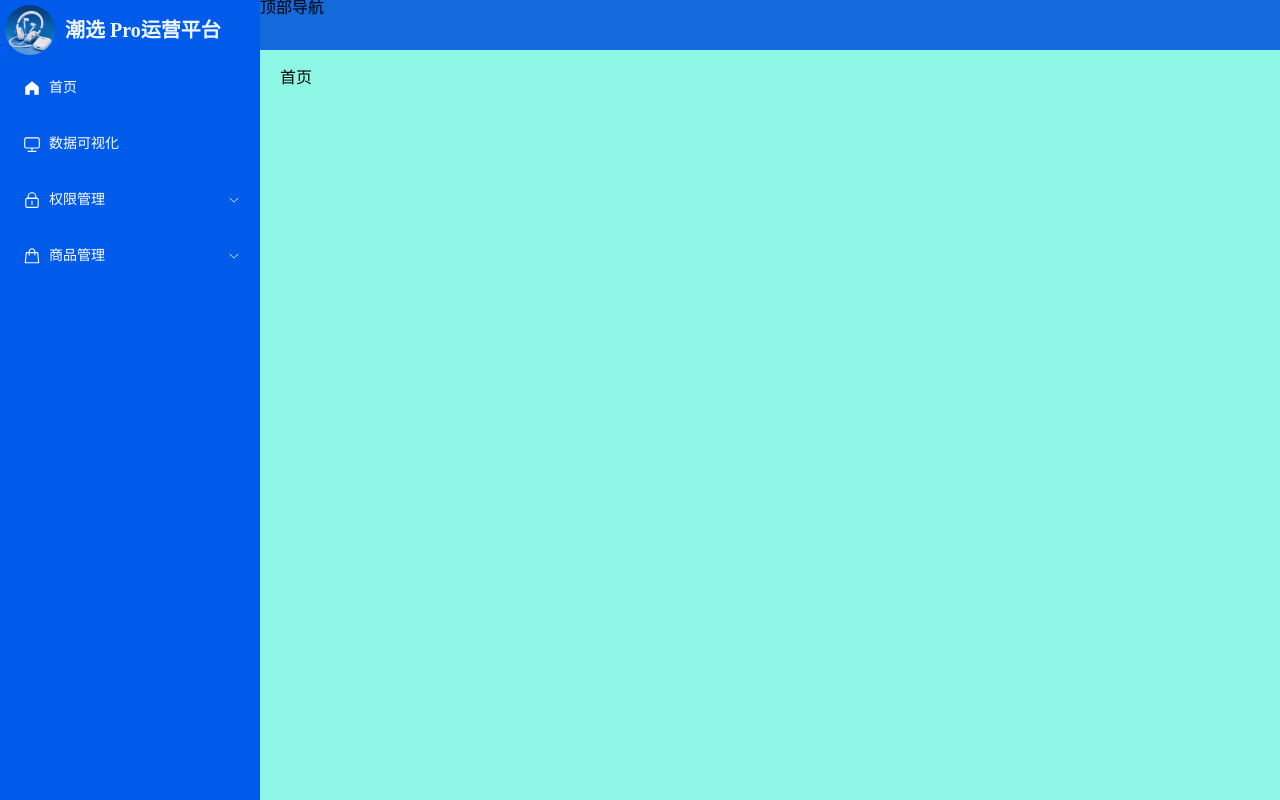
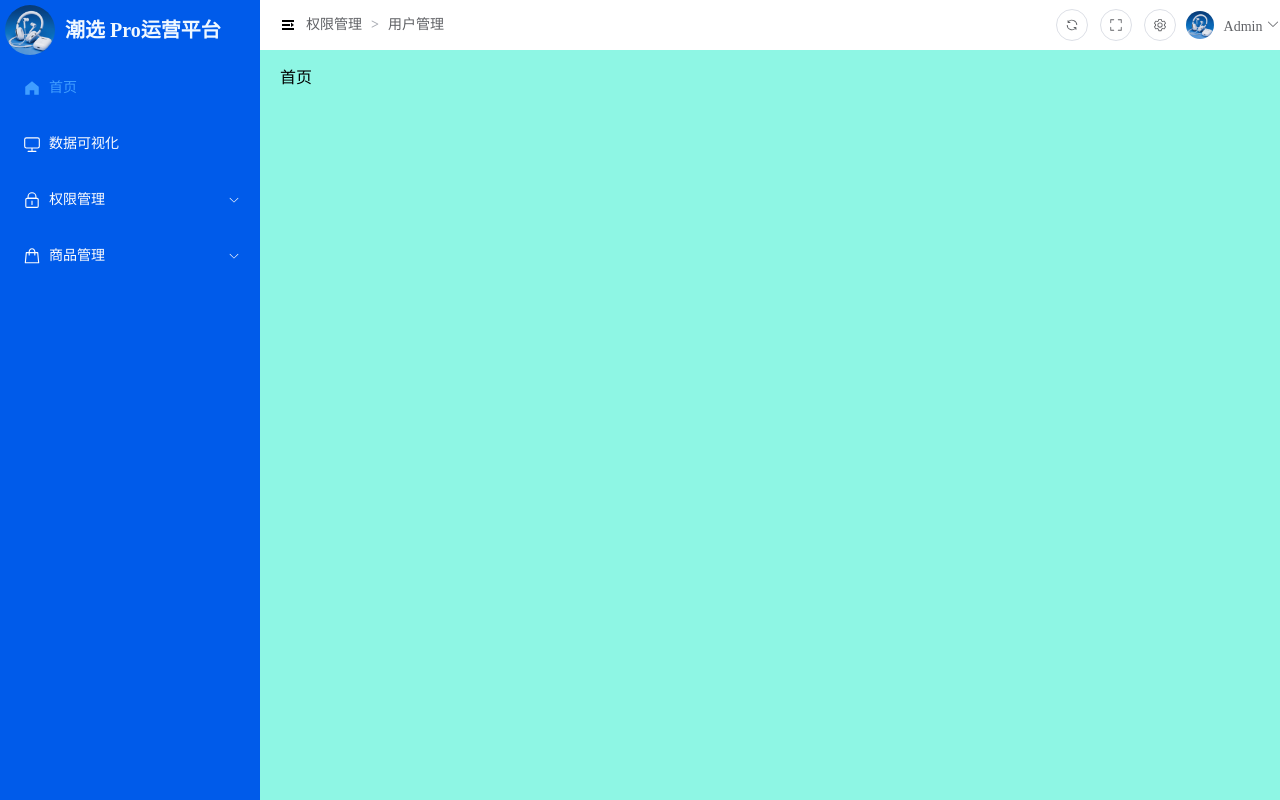
Before and after one commit to LIU2020822LMC/LIU2020822LMC-vue3-Ts-admin-project-GuiGuZhenXuan, a Vue app: page /#/home in a window 1280 px wide. Built offline with nearby package versions, Linux system fonts and the light colour scheme.

Commit message:
feat: 路由菜单栏细节补充以及顶部tabbar组件静态搭建与拆分

```diff
--- a/src/layout/index.vue
+++ b/src/layout/index.vue
@@ -5,13 +5,20 @@
       <Logo />
       <el-scrollbar class="Scrollbar">
         <!-- 菜单组件 -->
-        <el-menu background-color="#005bea" text-color="#fdfdfd">
+        <el-menu
+          background-color="#005bea"
+          text-color="#fdfdfd"
+          :default-active="route.path"
+        >
           <Menu :menuList="userStore.menuList" />
         </el-menu>
       </el-scrollbar>
     </div>
     <!-- 顶部导航 -->
-    <div class="layout_tabbar">顶部导航</div>
+    <div class="layout_tabbar">
+      <!--layout组件的顶部导航-->
+      <tabbar />
+    </div>
     <!-- 内容展示区域 -->
     <div class="layout_main">
       <Main />
@@ -23,8 +30,12 @@
 import Logo from './Logo/index.vue'
 import Menu from './menu/index.vue'
 import Main from '@/views/main/index.vue'
+import { useRoute } from 'vue-router'
+import tabbar from './tabbar/index.vue'
 // 获取用户相关的小仓库
 import useUserStore from '@/store/modules/user'
+
+const route = useRoute()
 
 const userStore = useUserStore()
 </script>
@@ -49,7 +60,6 @@ const userStore = useUserStore()
   .layout_tabbar {
     width: calc(100% - #{$base-menu-width});
     height: $base-tabbar-height;
-    background-color: #146ada;
     position: fixed;
     top: 0px;
     left: $base-menu-width;
--- a/src/layout/menu/index.vue
+++ b/src/layout/menu/index.vue
@@ -1,5 +1,4 @@
 <template>
-  <div>
   <template v-for="item in menuList" :key="item.path">
     <!-- 没有子路由 -->
     <el-menu-item
@@ -7,10 +6,10 @@
       :index="item.path"
       @click="goRouter"
     >
-        <template #title>
       <el-icon>
         <component :is="item.meta.icon"></component>
       </el-icon>
+      <template #title>
         <span>{{ item.meta.title }}</span>
       </template>
     </el-menu-item>
@@ -24,10 +23,10 @@
       :index="item.children[0].path"
       @click="goRouter"
     >
-        <template #title>
       <el-icon>
         <component :is="item.children[0].meta.icon"></component>
       </el-icon>
+      <template #title>
         <span>{{ item.children[0].meta.title }}</span>
       </template>
     </el-menu-item>
@@ -46,7 +45,6 @@
       <CustomMenu :menuList="item.children" />
     </el-sub-menu>
   </template>
-  </div>
 </template>
 
 <script setup lang="ts">
--- /dev/null
+++ b/src/layout/tabbar/index.vue
@@ -0,0 +1,57 @@
+<template>
+  <div class="tabbar">
+    <div class="tabbar_left">
+      <el-icon style="margin-right: 10px">
+        <Expand />
+      </el-icon>
+      <!-- 左侧面包屑 -->
+      <el-breadcrumb separator=">">
+        <el-breadcrumb-item>权限管理</el-breadcrumb-item>
+        <el-breadcrumb-item>用户管理</el-breadcrumb-item>
+      </el-breadcrumb>
+    </div>
+    <div class="tabbar_right">
+      <el-button icon="Refresh" circle />
+      <el-button icon="FullScreen" circle />
+      <el-button icon="Setting" circle />
+      <img
+        src="../../../public/logo.png"
+        style="width: 28px; height: 28px; margin-left: 10px; border-radius: 50%"
+      />
+      <!-- 下拉菜单 -->
+      <el-dropdown style="margin-left: 10px">
+        <span>
+          Admin
+          <el-icon>
+            <arrow-down />
+          </el-icon>
+        </span>
+        <template #dropdown>
+          <el-dropdown-menu>
+            <el-dropdown-item>退出登录</el-dropdown-item>
+          </el-dropdown-menu>
+        </template>
+      </el-dropdown>
+    </div>
+  </div>
+</template>
+
+<script setup lang="ts"></script>
+
+<style scoped lang="scss">
+.tabbar {
+  width: 100%;
+  height: 100%;
+  display: flex;
+  justify-content: space-between;
+  .tabbar_left {
+    display: flex;
+    align-items: center;
+    margin-left: 20px;
+  }
+  .tabbar_right {
+    display: flex;
+    align-items: center;
+  }
+}
+</style>
```
Lines whose indentation alone changed are shown as unchanged.
